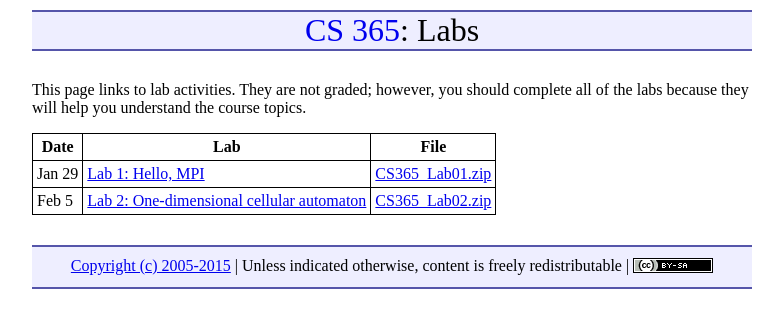
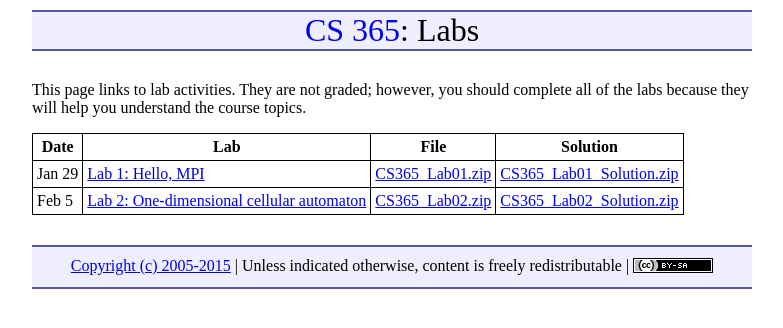
Before and after one commit to ycpcs/cs365-spring2015, a Jekyll site: the page built from labs/index.md, in a window 1280 px wide. Shown: the top 328 px of the page, without its empty margins (248-1031 px from the left). Built offline with Jekyll 4.4.1, drawn with Linux system fonts in a browser that asks for light colours; Markdown is read by kramdown in place of the engine named in the settings.

Commit message:
solutions

```diff
--- a/labs/index.md
+++ b/labs/index.md
@@ -5,7 +5,7 @@ title: "Labs"
 
 This page links to lab activities.  They are not graded; however, you should complete all of the labs because they will help you understand the course topics.
 
-Date | Lab | File
----- | --- | ----
-Jan 29 | [Lab 1: Hello, MPI](lab01.html) | [CS365\_Lab01.zip](CS365_Lab01.zip)
-Feb 5 | [Lab 2: One-dimensional cellular automaton](lab02.html) | [CS365\_Lab02.zip](CS365_Lab02.zip)
+Date | Lab | File | Solution
+---- | --- | ---- | --------
+Jan 29 | [Lab 1: Hello, MPI](lab01.html) | [CS365\_Lab01.zip](CS365_Lab01.zip) | [CS365\_Lab01\_Solution.zip](CS365_Lab01_Solution.zip)
+Feb 5 | [Lab 2: One-dimensional cellular automaton](lab02.html) | [CS365\_Lab02.zip](CS365_Lab02.zip) | [CS365\_Lab02\_Solution.zip](CS365_Lab02_Solution.zip)
```
Also changed, not shown: 2 other files.
